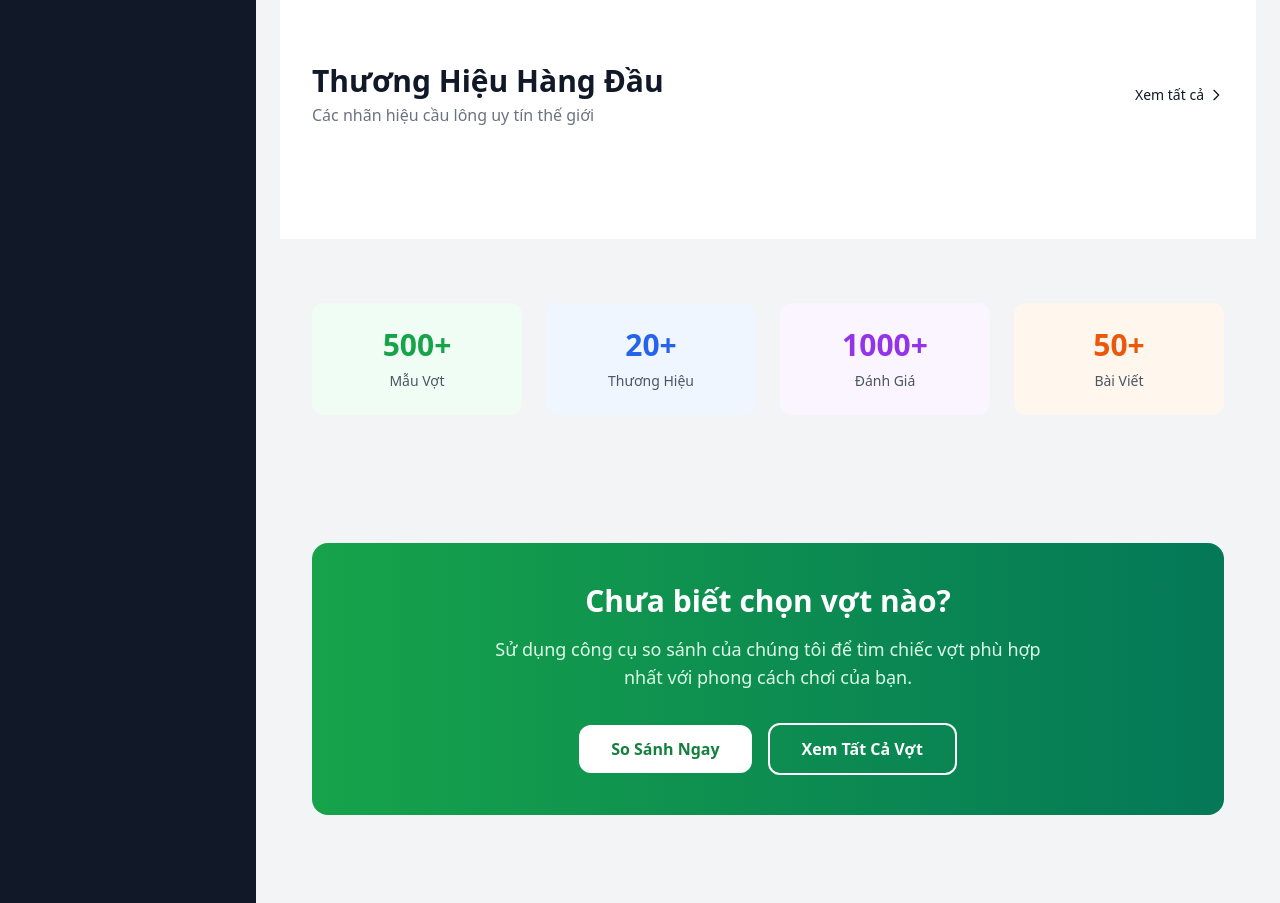
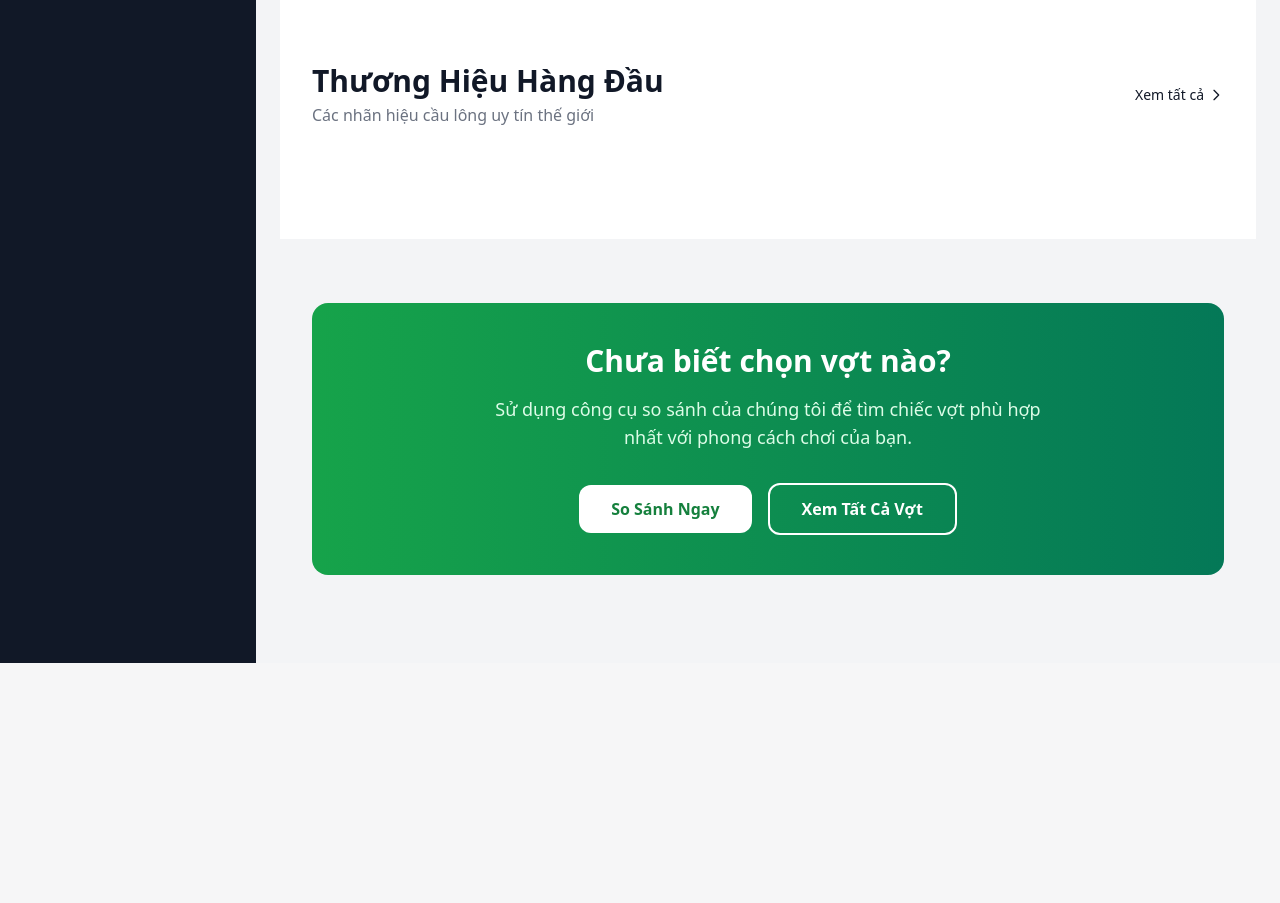
Before and after one commit to vivo3105/caulong.com, a Python web app: template app/templates/main/index.html in a window 1280 px wide. Shown: the part 1189-2092 px from the top of the page. After the commit the page ends 1852 px from the top, so only its background shows below. Run offline with Jinja, Linux system fonts and the light colour scheme; the template is opened without the code that fills it, so the values that code supplies are empty; some libraries are stand-ins or nearby versions.

Commit message:
Hide stats section on homepage (commented out with Jinja comment)
https://claude.ai/code/session_015L6xqkL1UGPSYs8G1TUa9w

```diff
--- a/app/templates/main/index.html
+++ b/app/templates/main/index.html
@@ -192,8 +192,8 @@
     </div>
 </section>
 
-<!-- Stats Section -->
-<section class="max-w-7xl mx-auto px-4 sm:px-6 lg:px-8 py-16">
+<!-- Stats Section (hidden) -->
+{# <section class="max-w-7xl mx-auto px-4 sm:px-6 lg:px-8 py-16">
     <div class="grid grid-cols-2 md:grid-cols-4 gap-6">
         <div class="text-center p-6 bg-green-50 dark:bg-green-900/20 rounded-xl">
             <div class="text-3xl font-extrabold text-green-600 dark:text-green-400 mb-2">500+</div>
@@ -212,7 +212,7 @@
             <div class="text-sm text-gray-600 dark:text-gray-400 font-medium">Bài Viết</div>
         </div>
     </div>
-</section>
+</section> #}
 
 <!-- Latest Blog Posts -->
 {% if latest_posts %}
```
